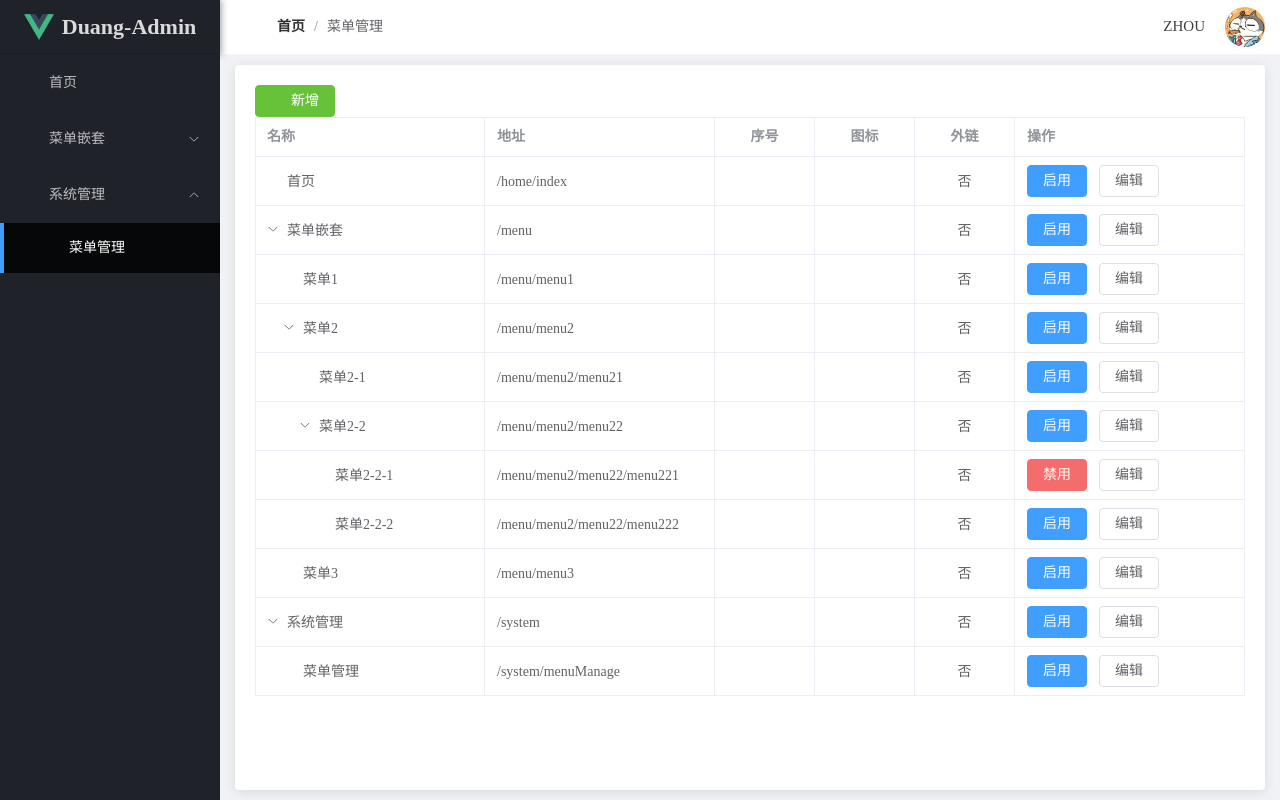
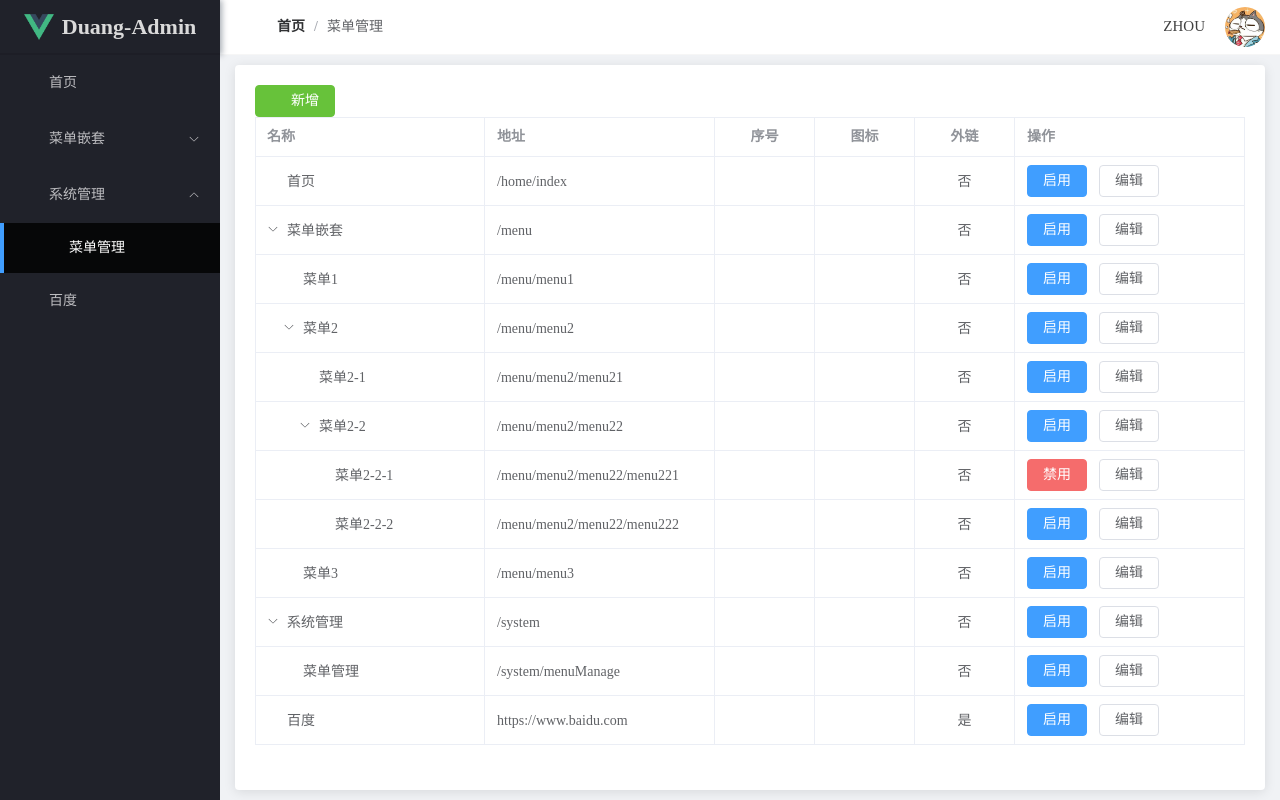
Before and after one commit to zhouIyu/duang_admin, a Vue app: page /system/menuManage in a window 1280 px wide. Built offline with nearby package versions, Linux system fonts and the light colour scheme.

Commit message:
feat: 🎸 侧边栏新增外链

```diff
--- a/src/data/menu.ts
+++ b/src/data/menu.ts
@@ -83,6 +83,14 @@ const menuList: Menu.MenuOptions[] = [
         status: 1
       }
     ]
+  },
+  {
+    id: 4,
+    title: '百度',
+    path: 'https://www.baidu.com',
+    icon: 'link',
+    isLink: true,
+    status: 1
   }
 ]
 
--- a/src/layout/LayoutAside/components/SubMenuItem.vue
+++ b/src/layout/LayoutAside/components/SubMenuItem.vue
@@ -1,4 +1,6 @@
-<script lang="ts" setup name="SubMenuItem">
+<script lang="ts"
+        setup
+        name="SubMenuItem">
 interface PropTypes {
   menuList: Menu.MenuOptions[]
 }
@@ -6,9 +8,13 @@ interface PropTypes {
 withDefaults(defineProps<PropTypes>(), {
   menuList: () => []
 })
-
+const router = useRouter()
 const hasChildren = (item: Menu.MenuOptions): boolean | undefined => {
   return item.children && item.children.length > 0
+}
+
+const handleMenuClick = (item: Menu.MenuOptions): void => {
+  item.isLink ? window.open(item.path, '_blank') : router.push(item.path)
 }
 </script>
 
@@ -26,7 +32,8 @@ const hasChildren = (item: Menu.MenuOptions): boolean | undefined => {
         <SubMenuItem :menu-list="subItem.children" />
       </el-sub-menu>
       <el-menu-item v-else
-                    :index="subItem.path">
+                    :index="subItem.path"
+                    @click="handleMenuClick(subItem)">
         <el-icon :class="`i-ep-${subItem.icon}`" />
         <template #title>
           <span>{{ subItem.title }}</span>
--- a/src/layout/LayoutAside/index.vue
+++ b/src/layout/LayoutAside/index.vue
@@ -1,4 +1,6 @@
-<script lang="ts" setup name="Menu">
+<script lang="ts"
+        setup
+        name="Menu">
 import useMenu from '@/hooks/useMenu'
 import { MenuStore } from '@/store/modules/menu'
 import Logo from './components/Logo.vue'
@@ -25,9 +27,8 @@ const activeMenu = computed((): string => route.path)
     <Logo :is-collapse="isCollapse" />
     <el-scrollbar>
       <el-menu :default-active="activeMenu"
-               :router="true"
                :collapse="isCollapse"
-               :collapse-transition="false"
+               :collapse-transition="true"
                :unique-opened="true"
                background-color="#20222a"
                text-color="#bdbdc0"
@@ -38,6 +39,7 @@ const activeMenu = computed((): string => route.path)
   </div>
 </template>
 
-<style lang="scss" scope>
+<style lang="scss"
+       scope>
 @import './index';
 </style>
--- a/src/views/system/menuManage/index.vue
+++ b/src/views/system/menuManage/index.vue
@@ -32,7 +32,7 @@ const showDialog = () => {
   dialogVisible.value = true
 }
 const closeDialog = () => {
-  onResetMenuForm(menuFormRef.value)
+  onResetMenuForm(unref(menuFormRef))
   dialogVisible.value = false
 }
 </script>
@@ -41,7 +41,6 @@ const closeDialog = () => {
   <div class="operate-content"
        mb>
     <el-button type="success"
-               size="default"
                @click="showDialog">
       <template #icon>
         <el-icon class="i-ep-circle-plus"></el-icon>
```
